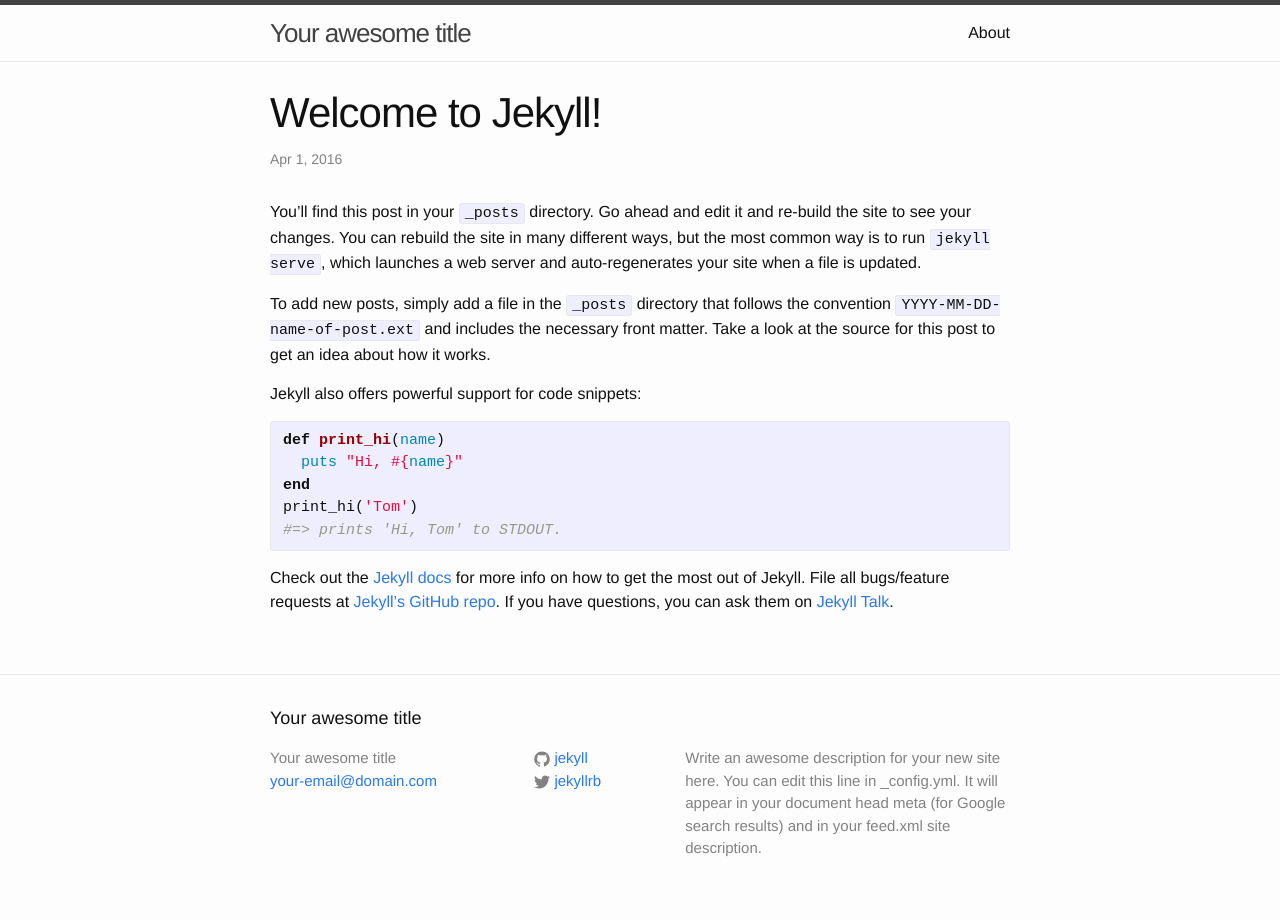
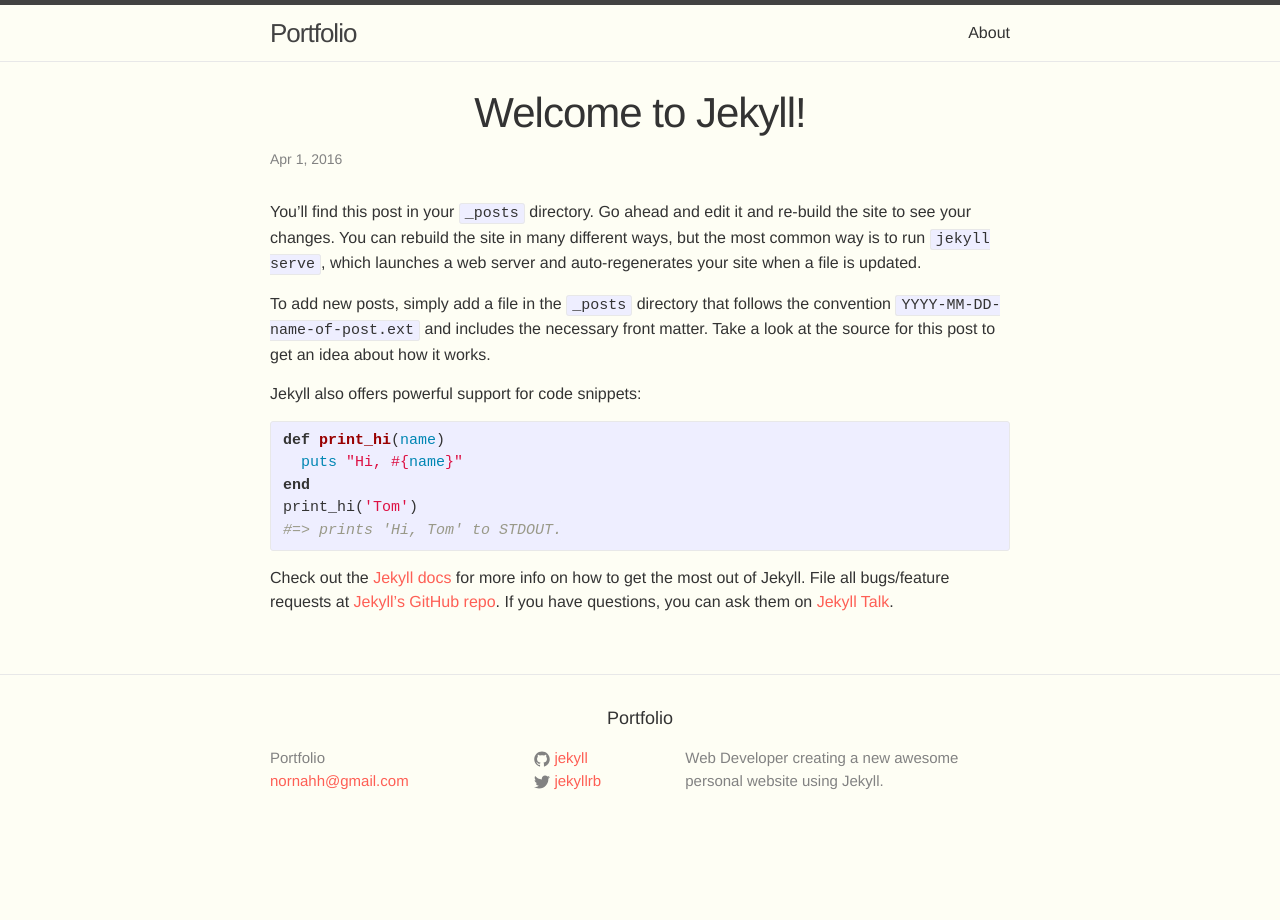
Before and after one commit to Yonald/portfolio, a Jekyll site: the page built from _posts/2016-04-01-welcome-to-jekyll.markdown, in a window 1280 px wide. Built offline with Jekyll 4.4.1, drawn with Linux system fonts in a browser that asks for light colours.

Commit message:
merging files from laptop work to desktop

```diff
--- a/_config.yml
+++ b/_config.yml
@@ -1,21 +1,25 @@
-# Welcome to Jekyll!
-#
-# This config file is meant for settings that affect your whole blog, values
-# which you are expected to set up once and rarely need to edit after that.
-# For technical reasons, this file is *NOT* reloaded automatically when you use
-# 'jekyll serve'. If you change this file, please restart the server process.
-
 # Site settings
-title: Your awesome title
-email: your-email@domain.com
+title: Portfolio
+email: nornahh@gmail.com
 description: > # this means to ignore newlines until "baseurl:"
-  Write an awesome description for your new site here. You can edit this
-  line in _config.yml. It will appear in your document head meta (for
-  Google search results) and in your feed.xml site description.
+  Web Developer creating a new awesome personal website using Jekyll.
 baseurl: "" # the subpath of your site, e.g. /blog
-url: "http://yourdomain.com" # the base hostname & protocol for your site
+url: "http://example.com" # the base hostname & protocol for your site
 twitter_username: jekyllrb
 github_username:  jekyll
+google_username: nornahh
+
+permalink: /:categories/:title
+
+links:
+  - title: about
+    url: /about
+  - title: work
+    url: /work
+  - title: articles
+    url: /articles
+  - title: hire mean
+    url: /hire-me
 
 # Build settings
 markdown: kramdown
--- a/_posts/2016-04-01-welcome-to-jekyll.markdown
+++ b/_posts/2016-04-01-welcome-to-jekyll.markdown
@@ -1,7 +1,7 @@
 ---
 layout: post
 title:  "Welcome to Jekyll!"
-date:   2016-04-01 20:30:26 +0100
+date:   2016-04-01 14:11:39 +0100
 categories: jekyll update
 ---
 You’ll find this post in your `_posts` directory. Go ahead and edit it and re-build the site to see your changes. You can rebuild the site in many different ways, but the most common way is to run `jekyll serve`, which launches a web server and auto-regenerates your site when a file is updated.
--- a/_sass/_base.scss
+++ b/_sass/_base.scss
@@ -83,6 +83,7 @@
  */
 h1, h2, h3, h4, h5, h6 {
     font-weight: $base-font-weight;
+    text-align: center;
 }
 
 
--- a/css/main.scss
+++ b/css/main.scss
@@ -8,15 +8,26 @@
 // Our variables
 $base-font-family: "Helvetica Neue", Helvetica, Arial, sans-serif;
 $base-font-size:   16px;
-$base-font-weight: 400;
+$base-font-weight: 500;
 $small-font-size:  $base-font-size * 0.875;
 $base-line-height: 1.5;
 
+$mega-font-size: 100px;
+$h1-font-size: 70px;
+$h2-font-size: 40px;
+$h3-font-size: 30px;
+$h4-font-size: 24px;
+
 $spacing-unit:     30px;
 
-$text-color:       #111;
-$background-color: #fdfdfd;
-$brand-color:      #2a7ae2;
+$text-color:       #333;
+$background-color: #fefef4;
+$brand-color:      #fe5f55;
+
+$blue-color: #92b5bd;
+$yellow-color: #ede24e;
+$red-color: #df6d59;
+$purple-color: #6b2339;
 
 $grey-color:       #828282;
 $grey-color-light: lighten($grey-color, 40%);
```
Also changed, not shown: favicon.ico (added).
